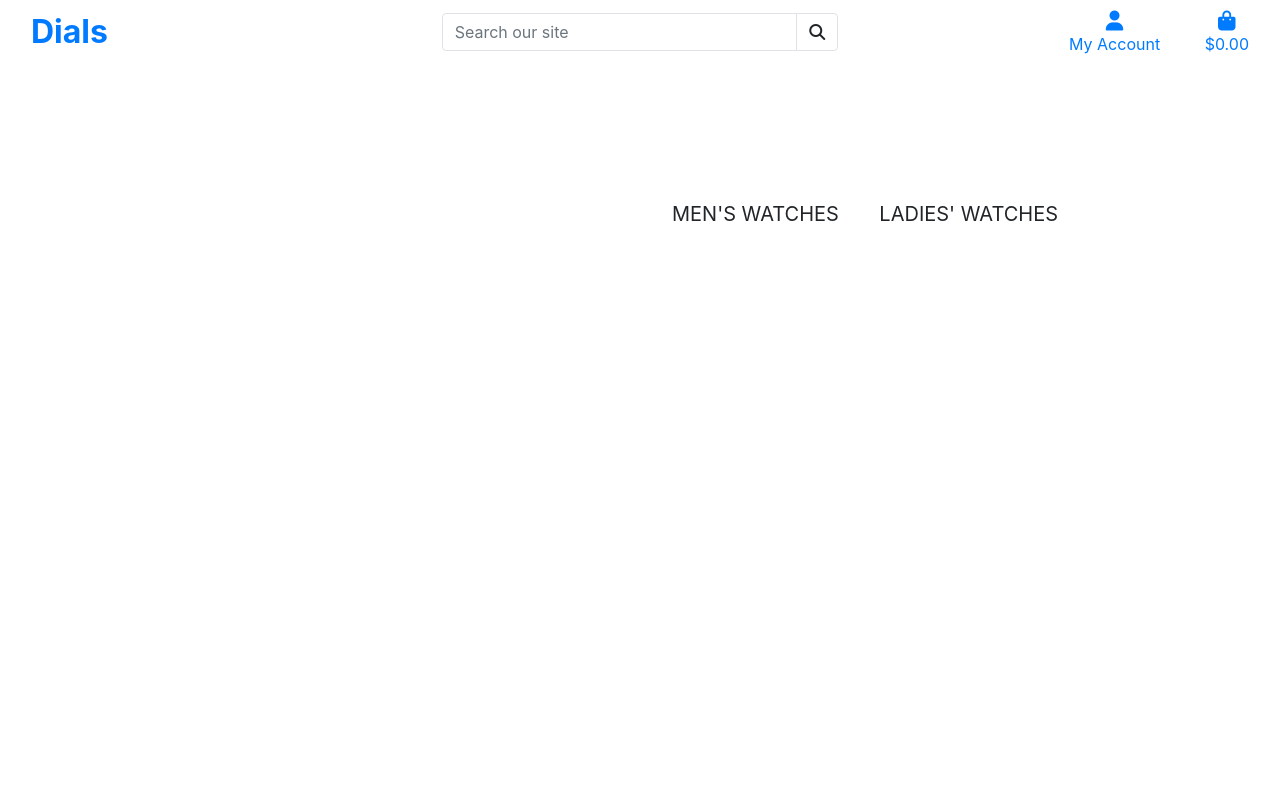
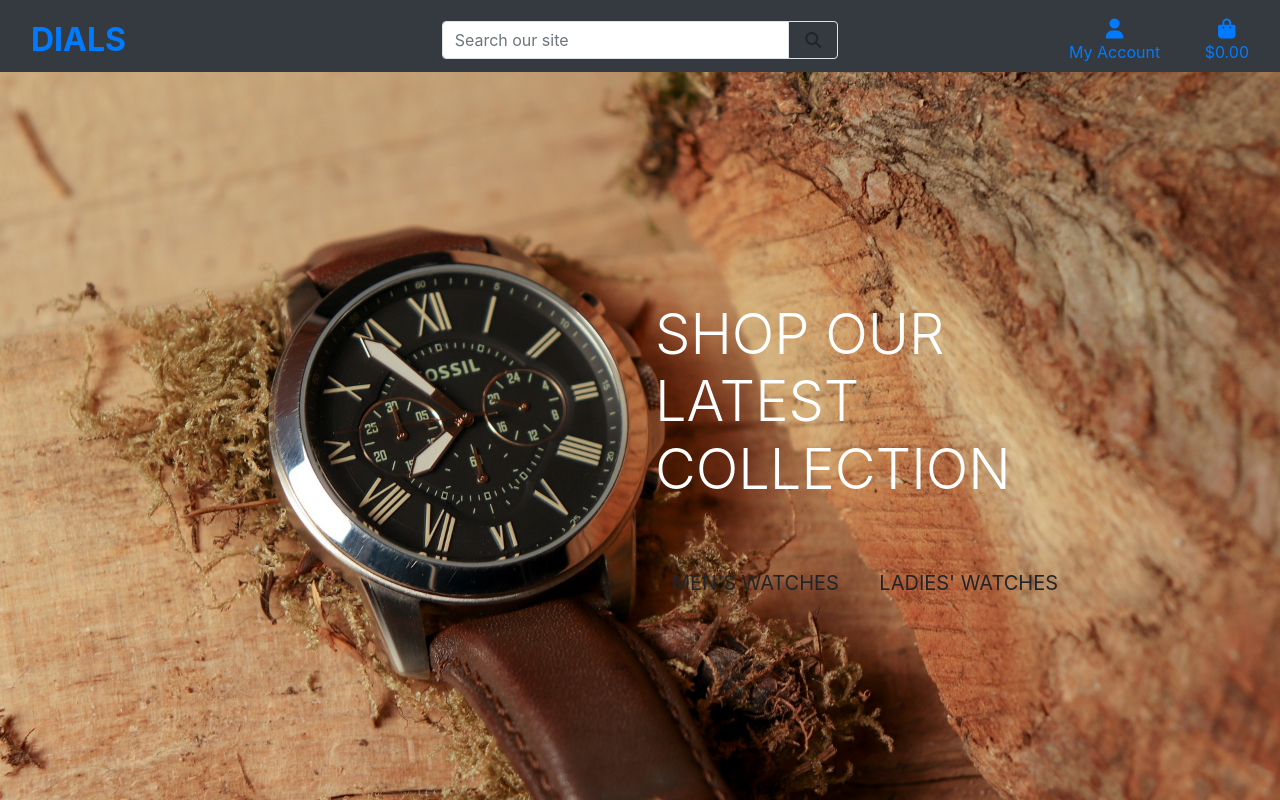
Before and after one commit to gjularic/Dials, a Django app: page / in a window 1280 px wide. Run offline with Django 3.2, Linux system fonts and the light colour scheme; some libraries are stand-ins or nearby versions.

Commit message:
Created and wired up the css file, added main css code

```diff
--- /dev/null
+++ b/static/css/base.css
@@ -0,0 +1,51 @@
+html {
+    height: 100%;
+}
+
+body {
+    background: url('/media/background_image.jpg') no-repeat center center fixed;
+    background-size: cover;
+    height: calc(100vh - 164px);
+    color: #555;
+}
+
+/* from Bulma */
+.icon {
+    align-items: center;
+    display: inline-flex;
+    justify-content: center;
+    height: 1.5rem;
+    width: 1.5rem;
+}
+
+.logo-font {
+    text-transform: uppercase;
+}
+
+.main-logo-link {
+    width: fit-content;
+}
+
+/* -------------------------------- Media Queries */
+
+/* Slightly larger container on xl screens */
+@media (min-width: 1200px) {
+    .container {
+        max-width: 80%;
+    }
+}
+
+/* fixed top navbar only on medium and up */
+@media (min-width: 992px) {
+    .fixed-top-desktop-only {
+        position: fixed;
+        top: 0;
+        right: 0;
+        left: 0;
+        z-index: 1030;
+    }
+
+    .header-container {
+        padding-top: 164px;
+    }
+}
--- a/templates/base.html
+++ b/templates/base.html
@@ -24,7 +24,7 @@
   <!-- for the fonts -->
   <link rel="stylesheet" href="">
 
-  <link rel="stylesheet" href="">
+  <link rel="stylesheet" href="{% static 'css/base.css' %}">
   {% endblock %}
 
   {% block extra_css %}
@@ -50,7 +50,7 @@
 
 <body>
   <header class="container-fluid fixed-top">
-    <div class="row">
+    <div id="topnav" class="row bg-dark pt-lg-2 d-none d-lg-flex">
       <div class="col-12 col-lg-4 my-auto py-1 py-lg-0 text-center text-lg-left">
         <a href="{% url 'home' %}" class="nav-link main-logo-link">
           <h2 class="logo-font text-black my-0"><strong>Dials</strong></h2>
```
Also changed, not shown: media/background_image.jpg (added).
